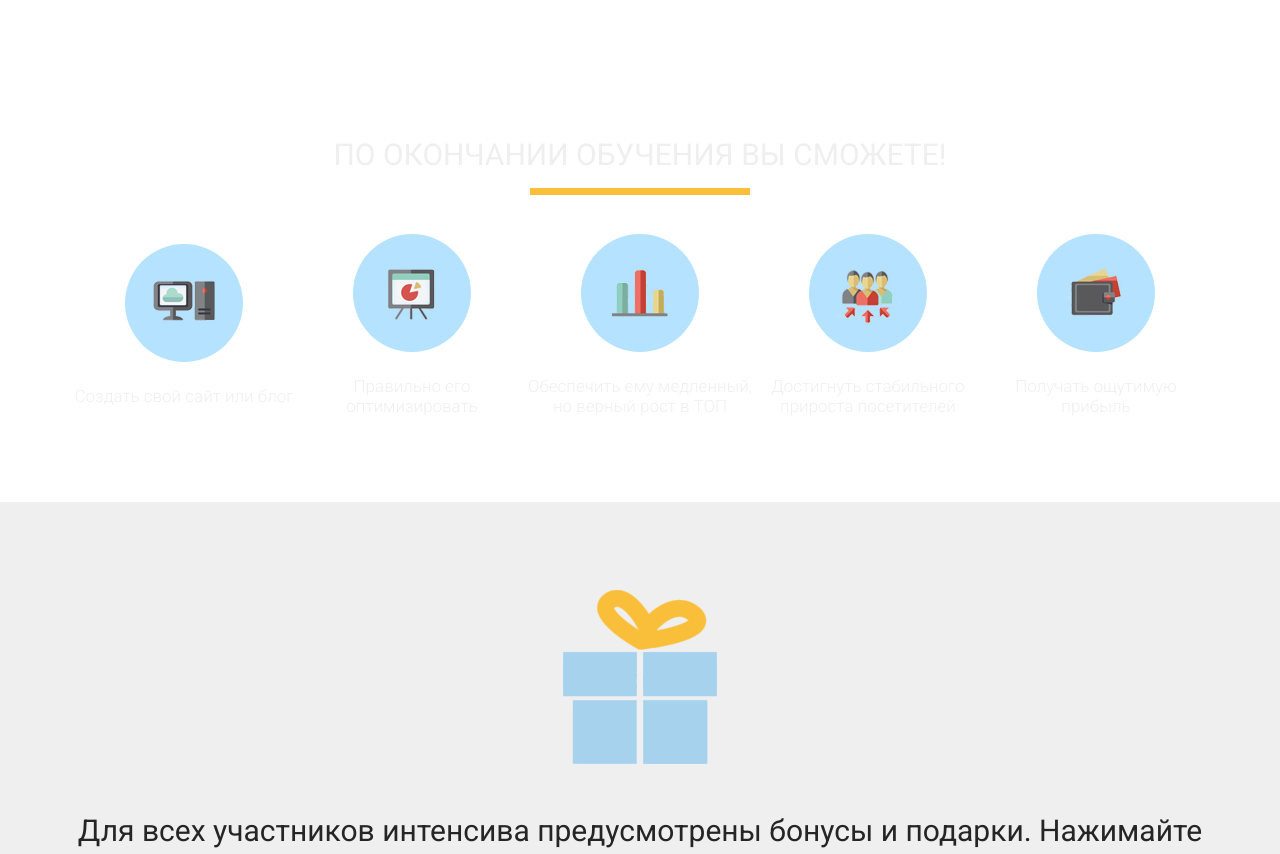
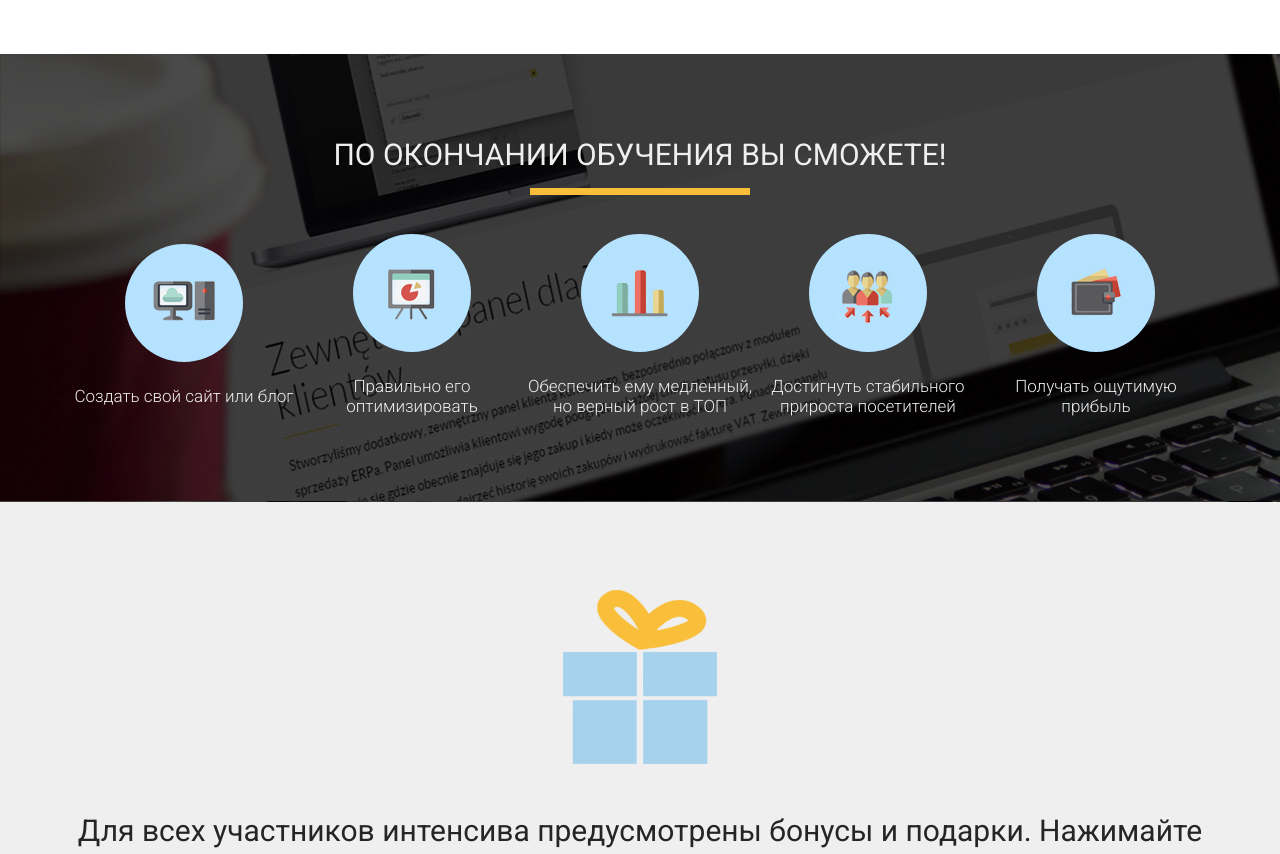
Before and after one commit to anastasiya-maximovich/WordPress_LP_demo, a plain HTML site: page index.html in a window 1280 px wide. Shown: the part 1994-2848 px from the top of the page. Drawn offline with nearby package versions, Linux system fonts and the light colour scheme; files whose address does not match are found by name.

Commit message:
feat: create way to bg
Create way to bg -- str 210,

```diff
--- a/css/styles.css
+++ b/css/styles.css
@@ -207,7 +207,7 @@ h2.title{
 
 .finish{
     min-height: 350px;
-    background-image: url(/src/img/bg/second_bg.png);
+    background-image: url('../img/bg/second_bg.png');
 }
 
 .finish .finish_header{
```
